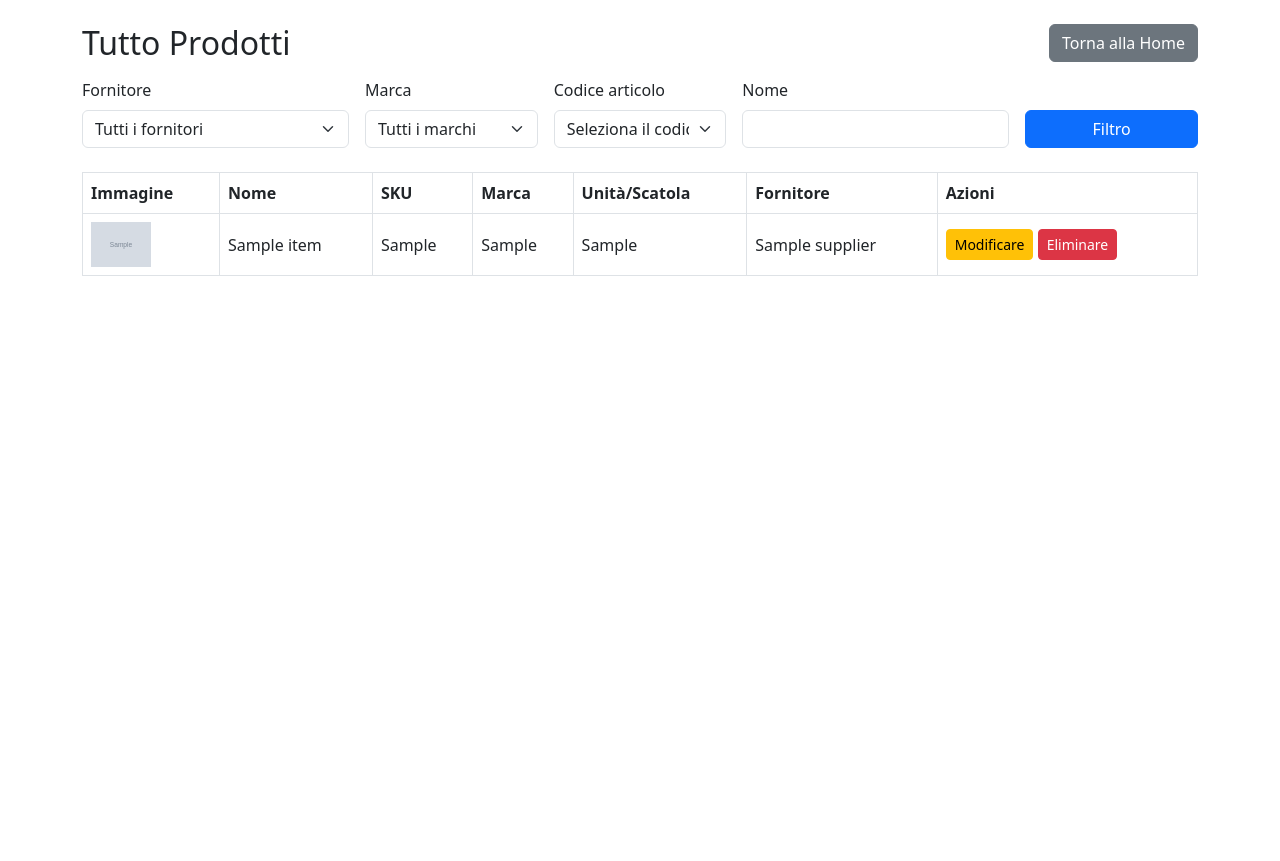
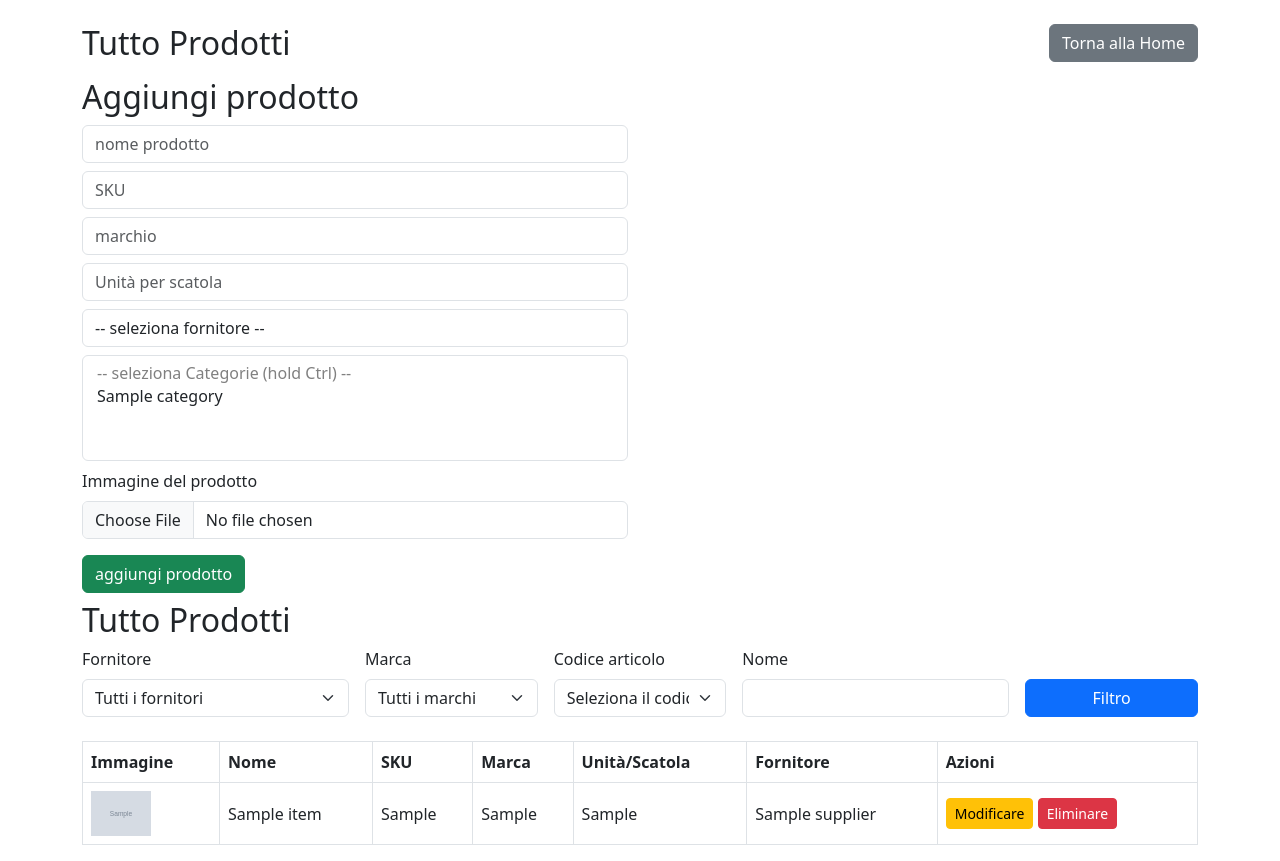
Before and after one commit to Shreyansh2610/core_php_ecom, a PHP site: page /product_list.php in a window 1280 px wide. Before the commit the page ends 276 px from the top, so only its background shows below. Run offline with PHP 8.4, Linux system fonts and the light colour scheme; the visitor is signed in with stand-in values (Sample User, id 1); tables that the repository leaves empty or names only in its code hold one stand-in row (values such as "Sample post"); grey boxes marked "Sample" are stand-in pictures.

Commit message:
product list page

```diff
--- a/add_item.php
+++ b/add_item.php
@@ -52,7 +52,7 @@ if ($_SERVER['REQUEST_METHOD'] === 'POST') {
         }
 
         $pdo->commit();
-        header('Location: home.php?tab=items');
+        header('Location: product_list.php');
         exit;
     } catch (Exception $e) {
         $pdo->rollBack();
--- a/product_list.php
+++ b/product_list.php
@@ -68,6 +68,42 @@ if ($whereClauses) {
             <h2 class="mb-0">Tutto Prodotti</h2>
             <a href="./home.php" class="btn btn-secondary">Torna alla Home</a>
         </div>
+        <h2 class="mb-2">Aggiungi prodotto</h2>
+        <form action="add_item.php" method="POST" enctype="multipart/form-data" class="mb-2">
+                <div class="row">
+                    <div class="col-md-6">
+                        <input type="text" name="name" class="form-control mb-2" placeholder="nome prodotto" required>
+                        <input type="text" name="sku" class="form-control mb-2" placeholder="SKU">
+                        <input type="text" name="brand" class="form-control mb-2" placeholder="marchio">
+                        <input type="text" name="units_per_box" class="form-control mb-2" placeholder="Unità per scatola" required>
+                        <select name="supplier_id" class="form-control mb-2" required>
+                            <option value="">-- seleziona fornitore --</option>
+                            <?php
+                            $stmt = $pdo->query("SELECT id, name FROM suppliers ORDER BY name");
+                            while ($row = $stmt->fetch()) {
+                                echo "<option value='{$row['id']}'>{$row['name']}</option>";
+                            }
+                            ?>
+                        </select>
+                        <select multiple name="category_ids[]" class="form-control mb-2">
+                            <option disabled>-- seleziona Categorie (hold Ctrl) --</option>
+                            <?php
+                            $stmt = $pdo->query("SELECT id, name FROM categories ORDER BY name");
+                            while ($row = $stmt->fetch()) {
+                                echo "<option value='{$row['id']}'>{$row['name']}</option>";
+                            }
+                            ?>
+                        </select>
+                         <div class="mb-3">
+                            <label for="image" class="form-label">Immagine del prodotto</label>
+                            <input type="file" name="image" id="image" class="form-control" accept="image/*">
+                        </div>
+                        <button type="submit" class="btn btn-success">aggiungi prodotto</button>
+                    </div>
+                </div>
+            </form>
+
+        <h2 class="mb-2">Tutto Prodotti</h2>
 
         <form method="GET" class="row g-3 mb-4">
             <div class="col-md-3">
```
